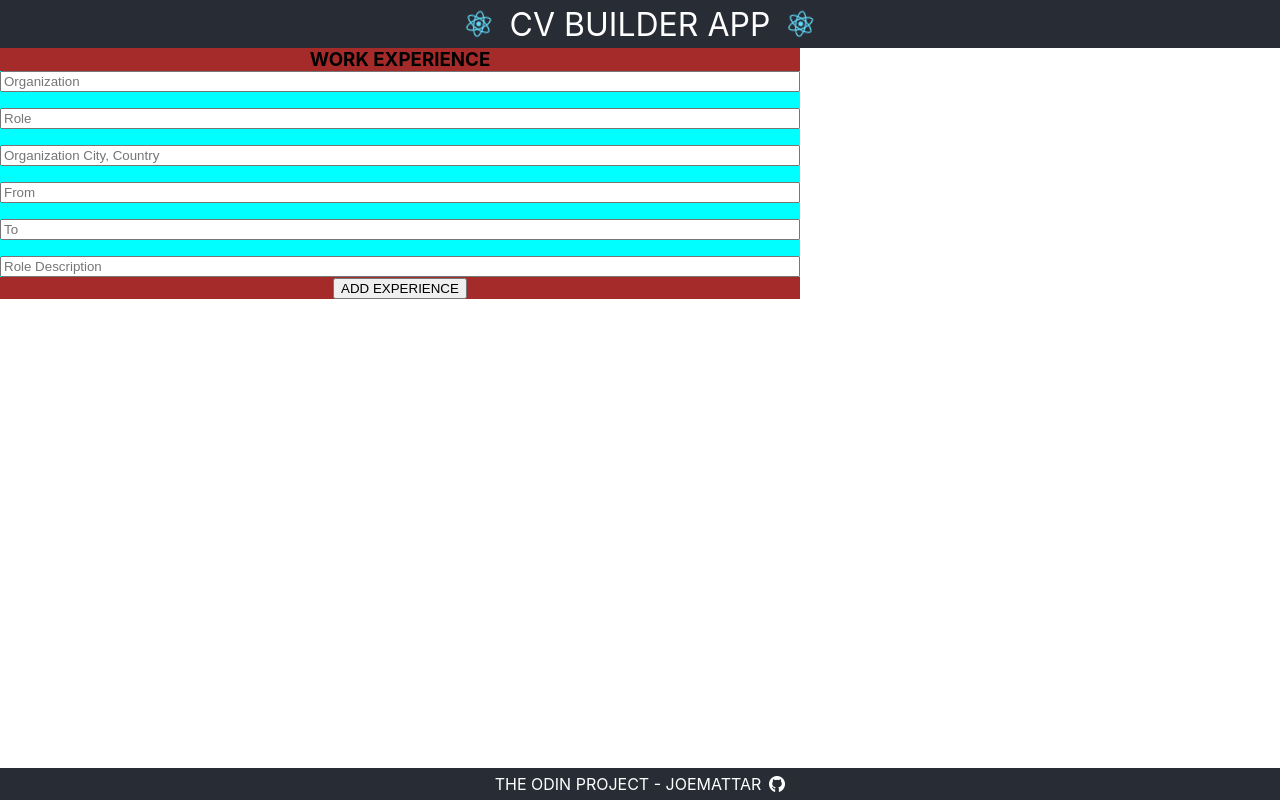
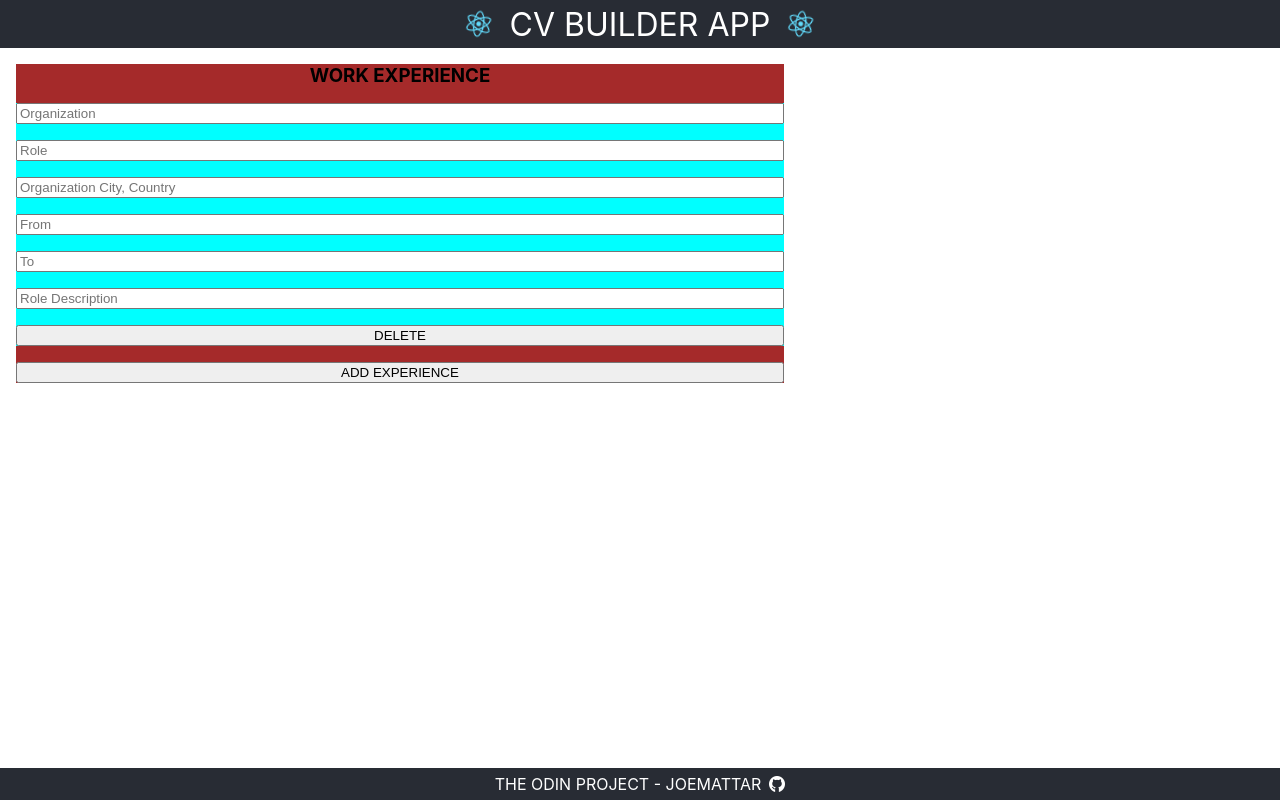
Before and after one commit to joemattar/cv-builder, a React (Create React App) app: page / in a window 1280 px wide. Built offline with nearby package versions, Linux system fonts and the light colour scheme; the HTML template or start-up script is replaced by a standard one.

Commit message:
Update Experience Item id with props & Update experience section with streamlined methods

```diff
--- a/package.json
+++ b/package.json
@@ -9,6 +9,7 @@
     "react": "^18.2.0",
     "react-dom": "^18.2.0",
     "react-scripts": "5.0.1",
+    "react-uuid": "^2.0.0",
     "web-vitals": "^2.1.4"
   },
   "scripts": {
--- a/src/App.css
+++ b/src/App.css
@@ -6,14 +6,14 @@
   grid-template-rows: 3rem 1fr 2rem;
 }
 
-.App-container {
+/* .App-container {
 
-}
+} */
 
 .App-container .inputs {
   width: Min(90vw, 800px);
 }
 
-.App-container .output {
+/* .App-container .output {
 
-}
+} */
--- a/src/components/ExperienceItem/ExperienceItem.js
+++ b/src/components/ExperienceItem/ExperienceItem.js
@@ -1,17 +1,19 @@
 import React from "react";
 import "./ExperienceItem.css";
 import InputText from "../InputText/InputText.js";
+import uuid from "react-uuid";
 
+// Define Experience Item component
 class ExperienceItem extends React.Component {
   render() {
     return (
-      <div className="experience-item">
-        <InputText name="organization" placeholder="Organization" />
-        <InputText name="role" placeholder="Role" />
-        <InputText name="location" placeholder="Organization City, Country" />
-        <InputText name="fromTime" placeholder="From" />
-        <InputText name="toTime" placeholder="To" />
-        <InputText name="description" placeholder="Role Description" />
+      <div className="experience-item" id={this.props.experienceItemId}>
+        <InputText id={uuid()} placeholder="Organization" />
+        <InputText id={uuid()} placeholder="Role" />
+        <InputText id={uuid()} placeholder="Organization City, Country" />
+        <InputText id={uuid()} placeholder="From" />
+        <InputText id={uuid()} placeholder="To" />
+        <InputText id={uuid()} placeholder="Role Description" />
       </div>
     );
   }
--- a/src/components/ExperienceSection/ExperienceSection.css
+++ b/src/components/ExperienceSection/ExperienceSection.css
@@ -1,3 +1,8 @@
 .experience-section {
   background-color: brown;
+  margin: 1rem;
+
+  display: flex;
+  flex-direction: column;
+  gap: 1rem;
 }
--- a/src/components/ExperienceSection/ExperienceSection.js
+++ b/src/components/ExperienceSection/ExperienceSection.js
@@ -1,24 +1,58 @@
 import React from "react";
 import "./ExperienceSection.css";
 import ExperienceItem from "../ExperienceItem/ExperienceItem.js";
+import uuid from "react-uuid";
 
 class ExperienceSection extends React.Component {
   constructor(props) {
     super(props);
 
+    this.state = { items: [uuid()] };
+
     this.handleSubmit = this.handleSubmit.bind(this);
+    this.displayItems = this.displayItems.bind(this);
+    this.deleteItem = this.deleteItem.bind(this);
+    this.addItem = this.addItem.bind(this);
   }
 
   handleSubmit(event) {
     event.preventDefault();
   }
 
+  displayItems() {
+    const itemList = this.state.items.map((itemID) => (
+      <div className="experience-item" key={itemID}>
+        <ExperienceItem experienceItemId={itemID} />
+        <button name={itemID} onClick={this.deleteItem}>
+          DELETE
+        </button>
+      </div>
+    ));
+    return itemList;
+  }
+
+  deleteItem(event) {
+    const idToDelete = event.target.name;
+    const indexToDelete = this.state.items.indexOf(idToDelete);
+    this.setState({
+      items: this.state.items
+        .slice(0, indexToDelete)
+        .concat(this.state.items.slice(indexToDelete + 1)),
+    });
+  }
+
+  addItem() {
+    this.setState({
+      items: this.state.items.concat([uuid()]),
+    });
+  }
+
   render() {
     return (
       <form className="experience-section" onSubmit={this.handleSubmit}>
         <h3>WORK EXPERIENCE</h3>
-        <ExperienceItem />
-        <button>ADD EXPERIENCE</button>
+        {this.displayItems()}
+        <button onClick={this.addItem}>ADD EXPERIENCE</button>
       </form>
     );
   }
--- a/src/components/InputText/InputText.js
+++ b/src/components/InputText/InputText.js
@@ -1,28 +1,26 @@
 import React from "react";
 import "./InputText.css";
 
+// Define Text Input component
 class InputText extends React.Component {
   constructor(props) {
     super(props);
+    // Set initial value to ""
     this.state = { value: "" };
 
     this.handleChange = this.handleChange.bind(this);
-    this.handleSubmit = this.handleSubmit.bind(this);
   }
 
+  // Function to handle typing, deleting in input
   handleChange(event) {
     this.setState({ value: event.target.value });
-  }
-
-  handleSubmit(event) {
-    event.preventDefault();
   }
 
   render() {
     return (
       <input
         type="text"
-        name={this.props.name}
+        id={this.props.id}
         placeholder={this.props.placeholder}
         value={this.state.value}
         onChange={this.handleChange}
```
Also changed, not shown: 1 other file (tests, documents, lock files or other folders).
